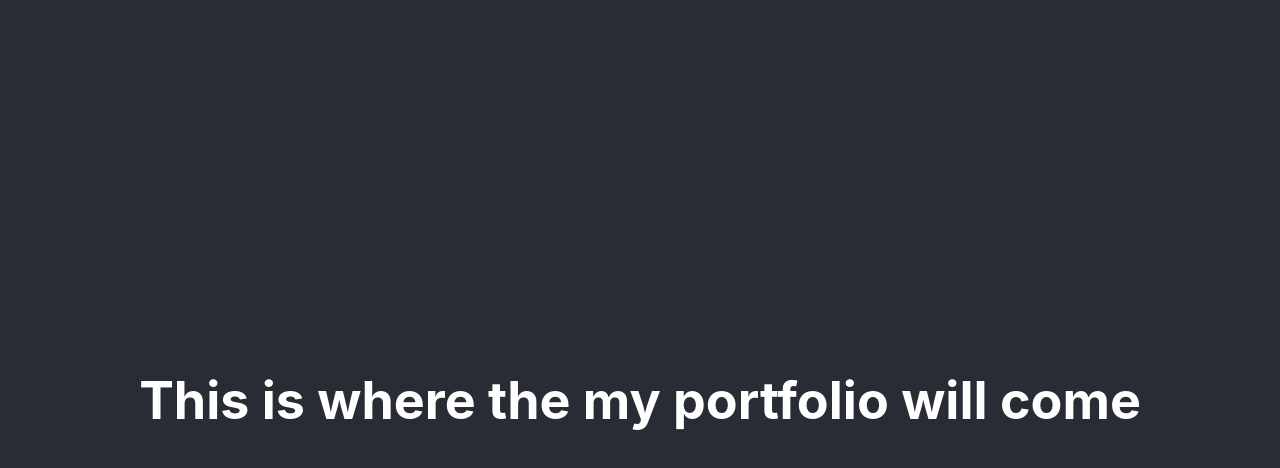
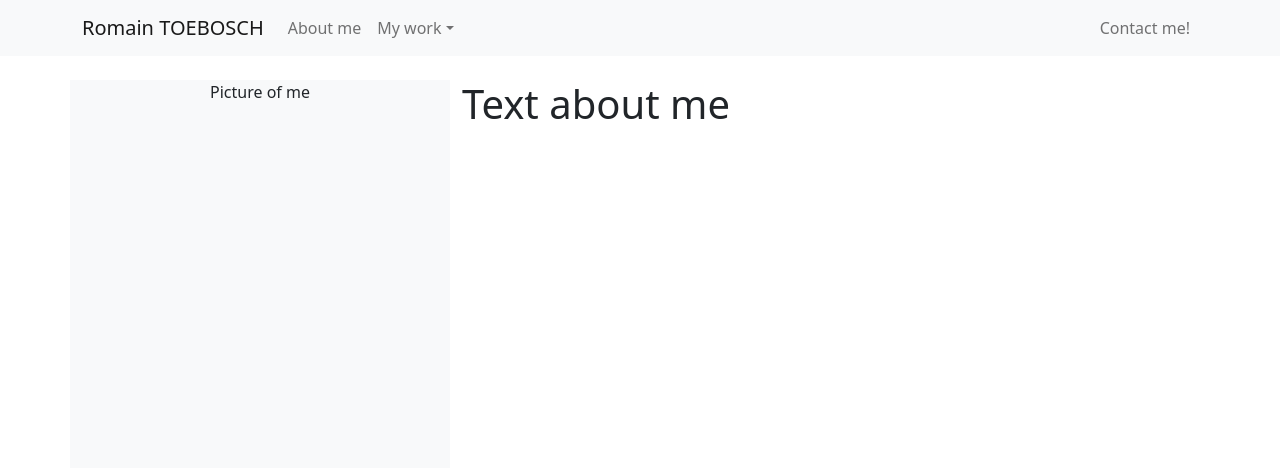
Before and after one commit to Romanain/portfolio, a React (Create React App) app: page / in a window 1280 px wide. Shown: the top 468 px of the page. Built offline with nearby package versions, Linux system fonts and the light colour scheme.

Commit message:
Bootstrap and Nav

```diff
--- a/package.json
+++ b/package.json
@@ -7,8 +7,9 @@
     "@testing-library/jest-dom": "^5.16.2",
     "@testing-library/react": "^12.1.3",
     "@testing-library/user-event": "^13.5.0",
-    "gh-pages": "^3.2.3",
+    "bootstrap": "^5.1.3",
     "react": "^17.0.2",
+    "react-bootstrap": "^2.1.2",
     "react-dom": "^17.0.2",
     "react-scripts": "5.0.0",
     "web-vitals": "^2.1.4"
@@ -38,5 +39,8 @@
       "last 1 firefox version",
       "last 1 safari version"
     ]
+  },
+  "devDependencies": {
+    "gh-pages": "^3.2.3"
   }
 }
--- a/src/App.js
+++ b/src/App.js
@@ -1,13 +1,27 @@
-import './App.css';
+import './App.scss';
+import 'bootstrap/dist/css/bootstrap.min.css';
+import NavigationBar from './Components/NavigationBar'
+
+import {Container, Row, Col} from 'react-bootstrap'; // IMPORTANT: REMOVE ONCE DONE DEVELOPING
+import { getSuggestedQuery } from '@testing-library/dom';
 
 function App() {
   return (
     <div className="App">
-      <header className="App-header">
-        <h1>
-          This is where the my portfolio will come
-        </h1>
-      </header>
+      <NavigationBar/>
+      <br/>
+      <Container>
+        <Row>
+          <Col md={{span: 4}} style={{height: '400px', textAlign: 'center', backgroundColor: '#f8f9fa'}}>
+            <div>
+              Picture of me
+            </div>
+          </Col>
+          <Col md={{span: 8}}>
+            <h1>Text about me</h1>
+          </Col>
+        </Row>
+      </Container>
     </div>
   );
 }
--- a/src/App.css
+++ b/src/App.scss
@@ -1,4 +1,4 @@
-.App {
+/* .App {
   text-align: center;
 }
 
@@ -35,4 +35,7 @@
   to {
     transform: rotate(360deg);
   }
-}
+} */
+
+
+@import "main";
--- /dev/null
+++ b/src/Components/NavigationBar.js
@@ -0,0 +1,33 @@
+import React from 'react'
+import Navbar from 'react-bootstrap/Navbar';
+import Nav from 'react-bootstrap/Nav';
+import Container from 'react-bootstrap/Container';
+import NavDropdown from 'react-bootstrap/NavDropdown';
+
+function NavigationBar() {
+    return (
+        <div>
+            <Navbar collapseOnSelect expand="lg" bg="light" variant="light">
+                <Container>
+                    <Navbar.Brand href="#home">Romain TOEBOSCH</Navbar.Brand>
+                    <Navbar.Toggle aria-controls="responsive-navbar-nav" />
+                    <Navbar.Collapse id="responsive-navbar-nav">
+                    <Nav className="me-auto">
+                        <Nav.Link href="#features">About me</Nav.Link>
+                        <NavDropdown title="My work" id="collasible-nav-dropdown">
+                        <NavDropdown.Item href="#action/3.1">My projects</NavDropdown.Item>
+                        <NavDropdown.Item href="#action/3.2">My publications</NavDropdown.Item>
+                        <NavDropdown.Item href="#action/3.3">My awards</NavDropdown.Item>
+                        </NavDropdown>
+                    </Nav>
+                    <Nav>
+                        <Nav.Link href="#deets">Contact me!</Nav.Link>
+                    </Nav>
+                    </Navbar.Collapse>
+                </Container>
+            </Navbar>
+        </div>
+    )
+}
+
+export default NavigationBar
--- a/src/index.css
+++ /dev/null
@@ -1,13 +0,0 @@
-body {
-  margin: 0;
-  font-family: -apple-system, BlinkMacSystemFont, 'Segoe UI', 'Roboto', 'Oxygen',
-    'Ubuntu', 'Cantarell', 'Fira Sans', 'Droid Sans', 'Helvetica Neue',
-    sans-serif;
-  -webkit-font-smoothing: antialiased;
-  -moz-osx-font-smoothing: grayscale;
-}
-
-code {
-  font-family: source-code-pro, Menlo, Monaco, Consolas, 'Courier New',
-    monospace;
-}
--- a/src/index.js
+++ b/src/index.js
@@ -1,6 +1,5 @@
 import React from 'react';
 import ReactDOM from 'react-dom';
-import './index.css';
 import App from './App';
 import reportWebVitals from './reportWebVitals';
 
--- /dev/null
+++ b/src/main.scss
@@ -0,0 +1,10 @@
+/* The following block can be included in a custom.scss */
+
+/* make the customizations */
+$theme-colors: (
+    "info": green,
+    "danger": tomato
+);
+
+/* import bootstrap to set changes */
+@import "~bootstrap/scss/bootstrap";
```
Also changed, not shown: 1 other file (tests, documents, lock files or other folders).
